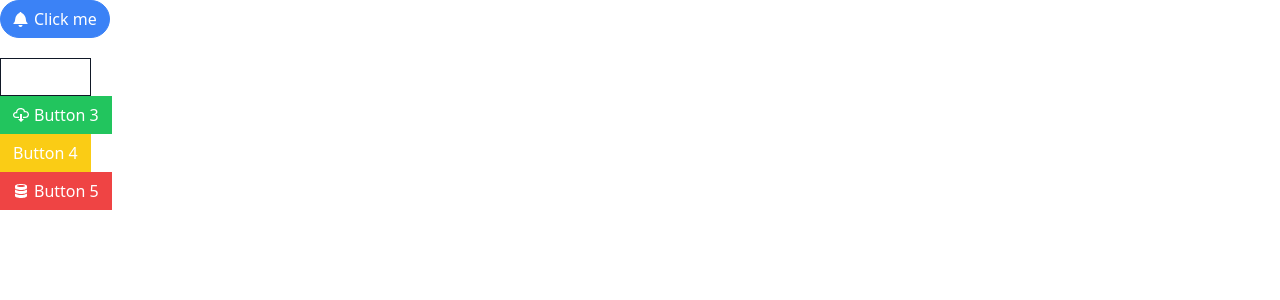
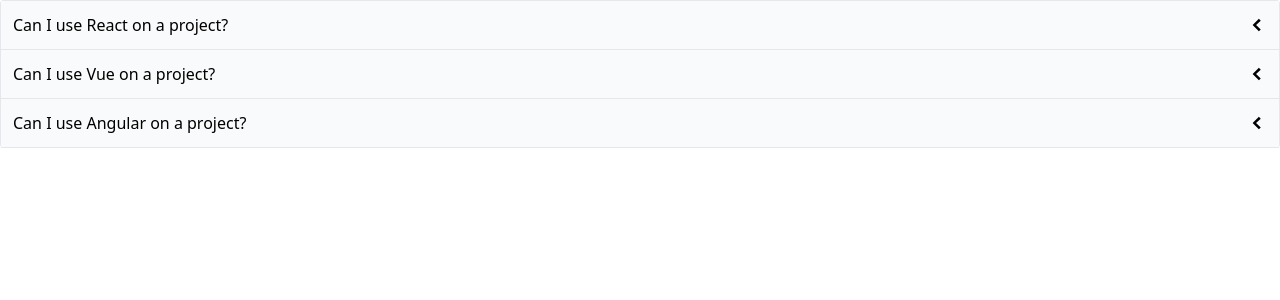
Before and after one commit to Kevintjuhz/react-components, a React (Create React App) app: page / in a window 1280 px wide. Shown: the top 300 px of the page. Built offline with nearby package versions, Linux system fonts and the light colour scheme.

Commit message:
Added accordion component

```diff
--- a/src/App.js
+++ b/src/App.js
@@ -1,28 +1,26 @@
-import Button from "./Button";
-import { GoBell, GoCloudDownload, GoDatabase } from "react-icons/go";
+import Accordion from "./components/Accordion";
 
 function App() {
-    const handleClick = () => {
-        console.log("Click");
-    }
+    const items = [
+        {
+            label: 'Can I use React on a project?',
+            content: 'You can use React on any project you want.',
+            id: '1',
+        },
+        {
+            label: 'Can I use Vue on a project?',
+            content: 'You can use Vue on any project you want.',
+            id: '2',
+        },
+        {
+            label: 'Can I use Angular on a project?',
+            content: 'You can use Angular on any project you want.',
+            id: '3',
+        }
+    ]
+
     return (
-        <div>
-            <div>
-                <Button rounded primary onClick={handleClick} className="mb-5"><GoBell /> Click me</Button>
-            </div>
-            <div>
-                <Button outline secondary>Button 2</Button>
-            </div>
-            <div>
-                <Button success><GoCloudDownload /> Button 3</Button>
-            </div>
-            <div>
-                <Button warning>Button 4</Button>
-            </div>
-            <div>
-                <Button danger><GoDatabase /> Button 5</Button>
-            </div>
-        </div>
+        <Accordion items={items}/>
     )
 }
 
--- /dev/null
+++ b/src/components/Accordion.js
@@ -0,0 +1,39 @@
+import {useState} from "react";
+import {GoChevronDown, GoChevronLeft} from "react-icons/go";
+
+function Accordion({items}) {
+    const [expandedIndex, setExpandedIndex] = useState(-1);
+
+    const handleClick = (nextIndex) => {
+        setExpandedIndex((currentExpandedIndex) => {
+            if (currentExpandedIndex === nextIndex)
+                return -1;
+            else
+                return nextIndex;
+        })
+    }
+
+    const renderedItems = items.map((item, index) => {
+        const isExpanded = index === expandedIndex;
+
+        const icon = <span className="text-xl">
+            {isExpanded ? <GoChevronDown />: <GoChevronLeft />}
+        </span>
+
+        return (
+            <div key={item.id}>
+                <div className="flex justify-between p-3 bg-gray-50 border-b items-center cursor-pointer" onClick={() => handleClick(index)}>
+                    {item.label}
+                    {icon}
+                </div>
+                <div>{  isExpanded && <div className="border-b p-5">{item.content}</div> }</div>
+            </div>
+        )
+    })
+
+    return (
+        <div className="border-x border-t rounded">{renderedItems}</div>
+    )
+}
+
+export default Accordion;
--- /dev/null
+++ b/src/pages/ButtonPage.js
@@ -0,0 +1,29 @@
+import Button from "../components/Button";
+import { GoBell, GoCloudDownload, GoDatabase } from "react-icons/go";
+
+function ButtonPage() {
+    const handleClick = () => {
+        console.log("Click");
+    }
+    return (
+        <div>
+            <div>
+                <Button rounded primary onClick={handleClick} className="mb-5"><GoBell /> Click me</Button>
+            </div>
+            <div>
+                <Button outline secondary>Button 2</Button>
+            </div>
+            <div>
+                <Button success><GoCloudDownload /> Button 3</Button>
+            </div>
+            <div>
+                <Button warning>Button 4</Button>
+            </div>
+            <div>
+                <Button danger><GoDatabase /> Button 5</Button>
+            </div>
+        </div>
+    )
+}
+
+export default ButtonPage;
```
Also changed, not shown: src/components/Button.js (renamed from src/Button.js).
